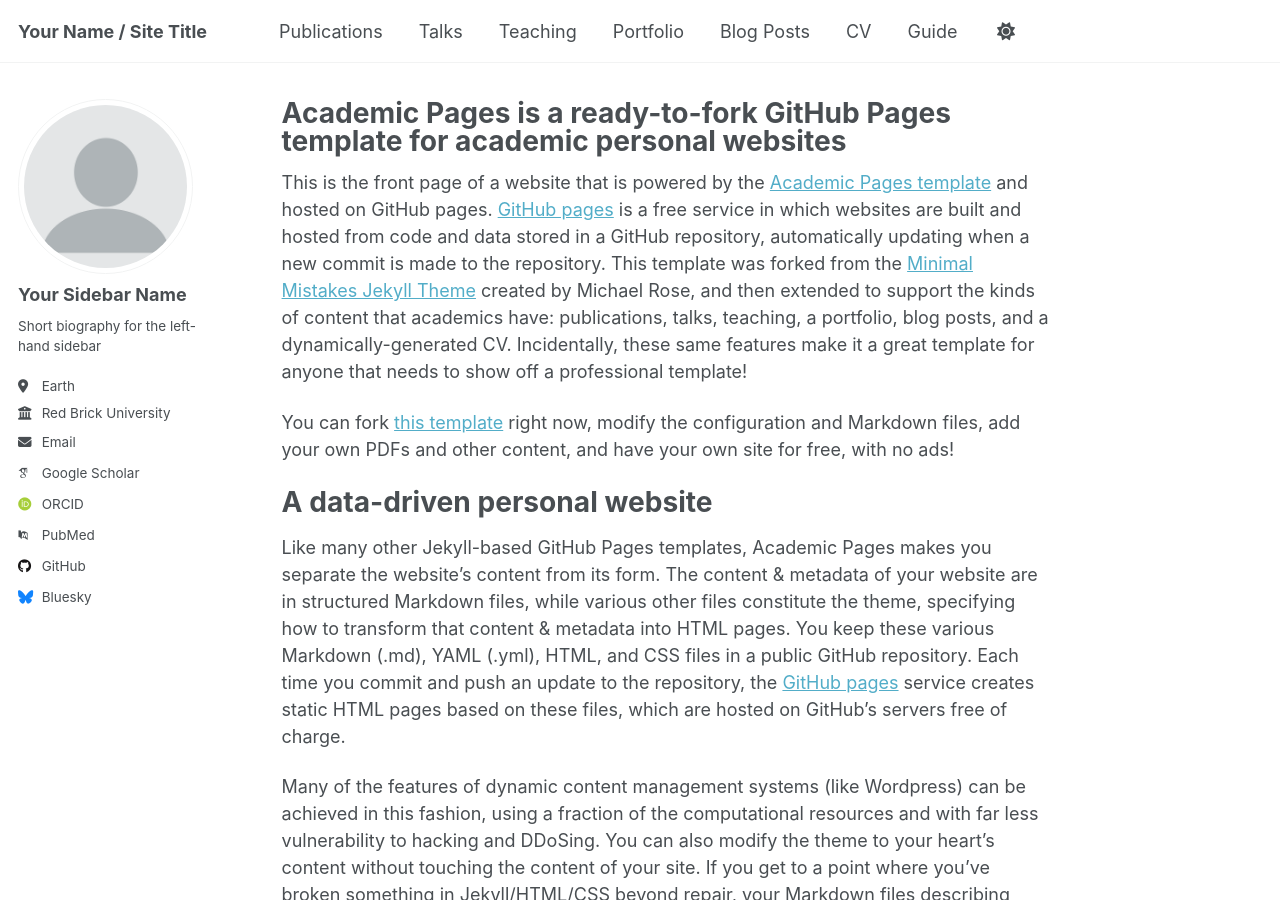
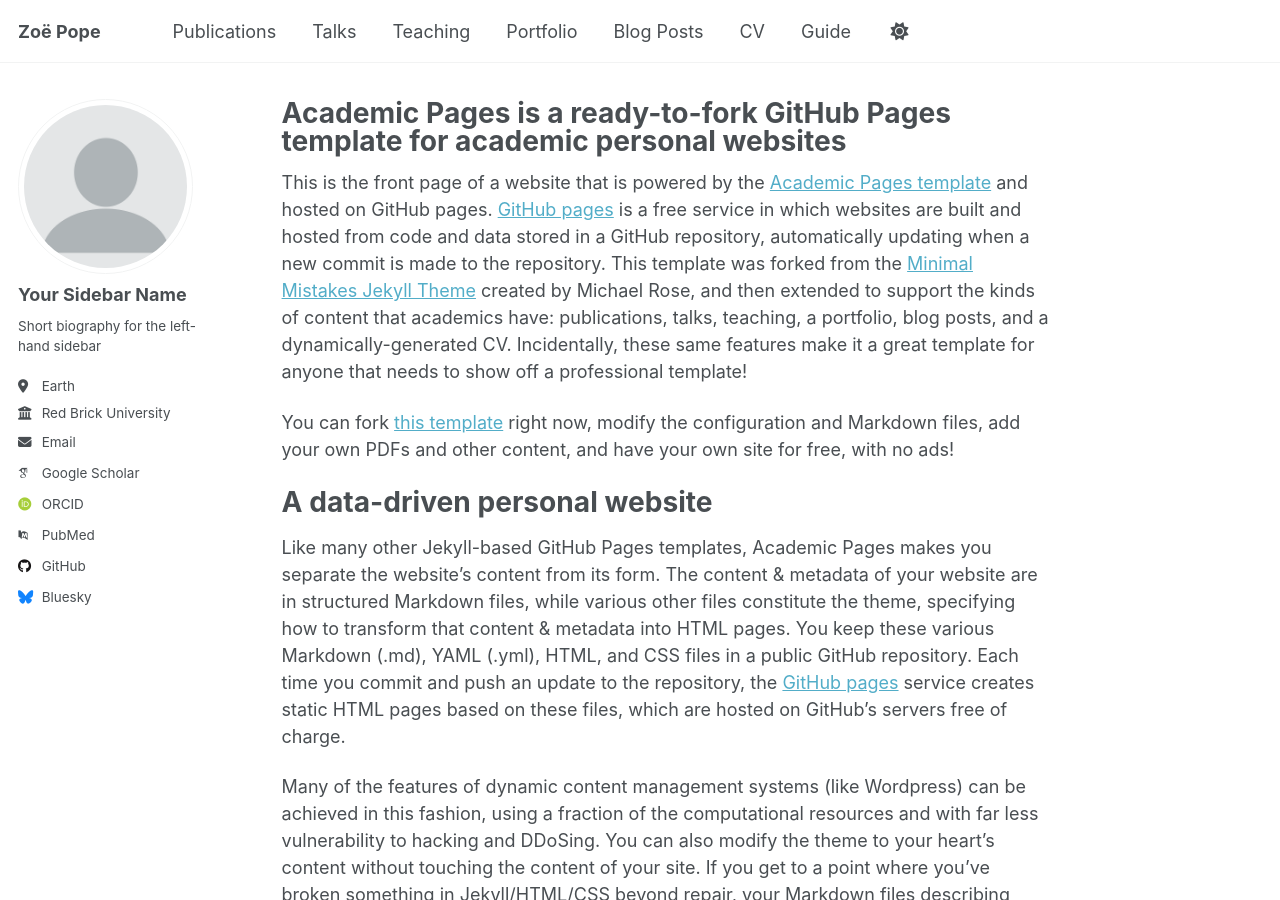
Before and after one commit to Zoe-Pope/Zoe-Pope.github.io, a Jekyll site: the page built from _pages/about.md, in a window 1280 px wide and 900 px high. Built offline with Jekyll 4.4.1, drawn with Linux system fonts in a browser that asks for light colours; some web fonts are replaced; a script that is not in the unit is left out.

Commit message:
Update _config.yml

```diff
--- a/_config.yml
+++ b/_config.yml
@@ -9,14 +9,14 @@
 # Basic Site Settings
 locale                   : "en-US"
 site_theme               : "default" # Currently available options are "default", "air"
-title                    : "Your Name / Site Title"
+title                    : "Zoë Pope"
 title_separator          : "-"
 name                     : &name "Your Name"
 description              : &description "Your Name's academic portfolio"   # Update this with a general description of your site, this is the default if not overridden by a page
-url                      : https://academicpages.github.io # The base hostname & protocol for your site e.g. "https://[your GitHub username].github.io",
+url                      : https://zoe-pope.github.io # The base hostname & protocol for your site e.g. "https://[your GitHub username].github.io",
                                                            # or if you already have some other page hosted on Github then use "https://[your GitHub username].github.io/[Your Repo Name]"
 baseurl                  : "" # the subpath of your site, e.g. "/blog"
-repository               : "academicpages/academicpages.github.io"
+repository               : "Zoe-Pope/Zoe-Pope.github.io"
 
 # Site Author - The following control what appear as part of the author content on the side bar.
 #               If a field is blank the icon and link will not appear, otherwise it will be shown.
```
